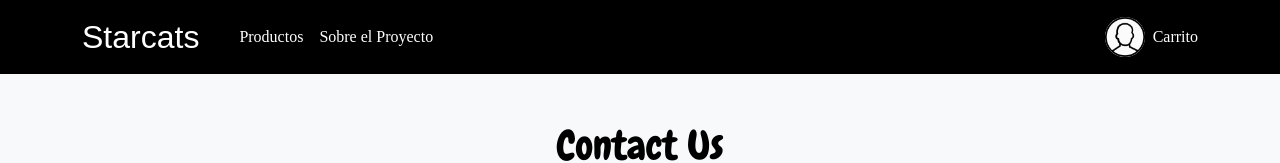
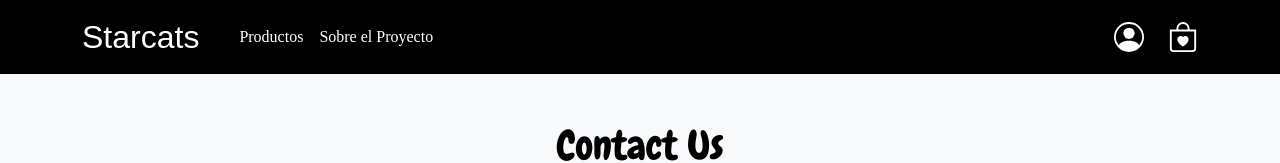
Before and after one commit to Ignacio-C-Garcia/StarCats, a React (Vite) app: page /contact in a window 1280 px wide. Shown: the top 163 px of the page. Built offline with nearby package versions, Linux system fonts and the light colour scheme; a web font is replaced by a local one.

Commit message:
agregado react bootsrap icons

```diff
--- a/package.json
+++ b/package.json
@@ -22,6 +22,7 @@
     "prop-types": "^15.8.1",
     "react": "^18.2.0",
     "react-bootstrap": "^2.10.2",
+    "react-bootstrap-icons": "^1.11.4",
     "react-dom": "^18.2.0",
     "react-icons": "^5.2.1",
     "react-lazy-load-image-component": "^1.6.2",
--- a/src/components/NavBar.jsx
+++ b/src/components/NavBar.jsx
@@ -1,8 +1,7 @@
-import DropDown from "./Dropdown";
 import "../styles/NavBar.module.css";
 import { Link } from "react-router-dom";
 import UserIcon from "./UserIcon";
-
+import { BagHeart } from "react-bootstrap-icons";
 function NavBar() {
   return (
     <nav className="navbar navbar-expand-lg navbar-dark bg-black text-white ">
@@ -43,17 +42,12 @@ function NavBar() {
               </Link>
             </li>
           </ul>
-          <div className="shoppingCartIcon px-2">
+          <div className="d-flex align-items-center">
             <UserIcon></UserIcon>
+            <Link to="/cart" className="nav-link ps-4">
+              <BagHeart size={30} />
+            </Link>
           </div>
-            <Link to="/cart" className="nav-link">
-              Carrito
-            </Link>
-
-          {/* <div className="d-flex justify-content-center align-items-center text-center">
-            <div className="shoppingCartIcon">
-            </div>
-          </div> */}
         </div>
       </div>
     </nav>
--- a/src/components/UserIcon.jsx
+++ b/src/components/UserIcon.jsx
@@ -2,17 +2,15 @@ import user from "./img/user.png";
 import edit from "./img/edit.png";
 import logout from "./img/log-out.png";
 import "./App.css";
-
+import { PersonCircle } from "react-bootstrap-icons";
 import { useState, useEffect, useRef } from "react";
-import { useDispatch, useSelector } from "react-redux";
+import { useSelector } from "react-redux";
 import { Link } from "react-router-dom";
-import { removeToken } from "../redux/authReducer";
+//import { removeToken } from "../redux/authReducer";
 
 function UserIcon() {
-  const { token, products } = useSelector((state) => {
-    return { token: state.auth.token, products: state.shoppingCart.products };
-  });
-  const dispatch = useDispatch();
+  const token = useSelector((state) => state.auth.token);
+  // const dispatch = useDispatch();
 
   const [open, setOpen] = useState(false);
   let menuRef = useRef();
@@ -40,7 +38,9 @@ function UserIcon() {
             setOpen(!open);
           }}
         >
-          <img src={user}></img>
+          <Link>
+            <PersonCircle size={30} className="text-white" />
+          </Link>
         </div>
 
         <div
```
Also changed, not shown: 1 other file (tests, documents, lock files or other folders).
